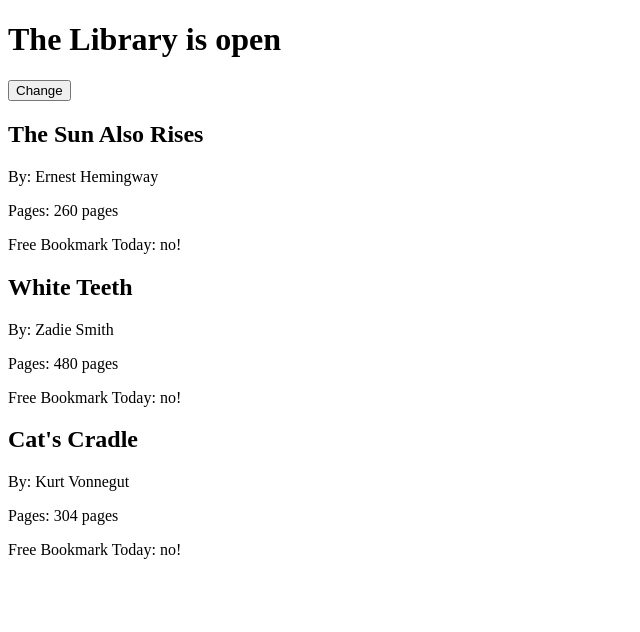
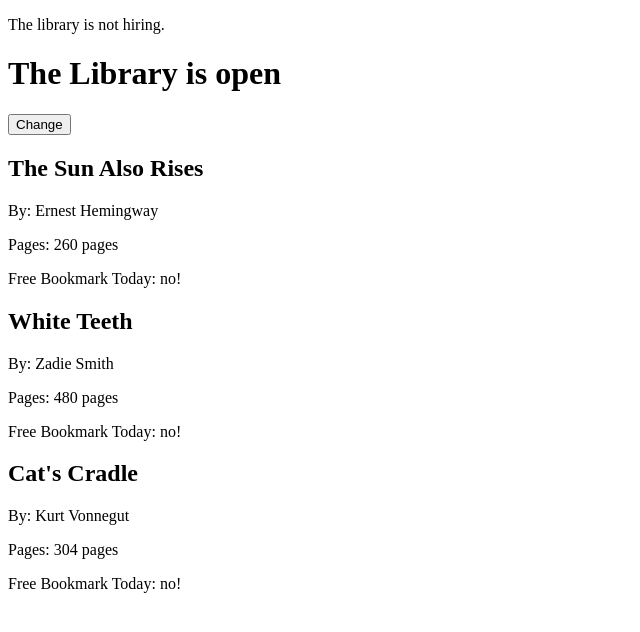
Before and after one commit to ajaakman/react_app, a React (Create React App) app: page / in a window 1280 px wide. Shown: the top 632 px of the page, without its empty margins (0-640 px from the left). Built offline with nearby package versions, Linux system fonts and the light colour scheme.

Commit message:
Conditional Rendering.

```diff
--- a/src/index.js
+++ b/src/index.js
@@ -18,10 +18,22 @@
     )
 }
 
-class Library extends React.Component{
+const Hiring = () =>
+    <div>
+        <p>The library is hiring.</p>
+    </div>
+
+const NotHiring = () =>
+    <div>
+        <p>The library is not hiring.</p>
+    </div>
+
+class Library extends React.Component {
+
     state = {
         open: true,
-        freeBookmark: false
+        freeBookmark: false,
+        hiring: false
     }
 
     toggleOpenClosed = () => {
@@ -34,6 +46,7 @@
         const { books } = this.props
         return (
             <div>
+                {this.state.hiring ? <Hiring /> : <NotHiring />}
                 <h1>The Library is {this.state.open ? 'open' : 'closed'}</h1>
                 <button onClick={this.toggleOpenClosed}>Change</button>
                 {books.map(
```
